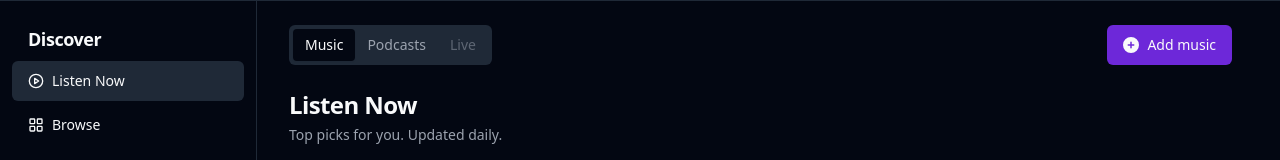
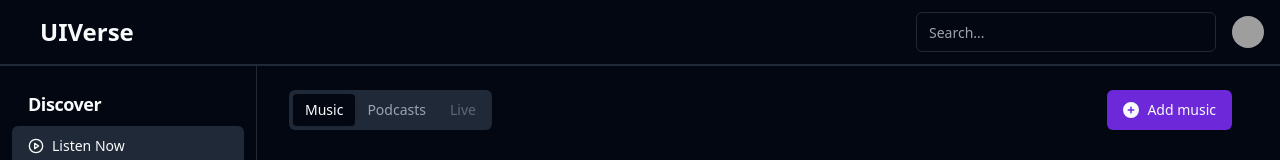
Before and after one commit to Anmol-Baranwal/Designlyfe, a Next.js app: page /dashboard in a window 1280 px wide. Shown: the top 160 px of the page. Built offline with nearby package versions, Linux system fonts and the light colour scheme; no server answers; sample sign-in values are in the browser's storage; grey boxes are pictures that could not be loaded.

Commit message:
feat: make a top bar in the dashboard

```diff
--- a/src/components/ui/dashboard/main/dashboard-main-page.tsx
+++ b/src/components/ui/dashboard/main/dashboard-main-page.tsx
@@ -13,6 +13,8 @@ import { PodcastEmptyPlaceholder } from './podcast-empty-placeholder'
 import { Sidebar } from './sidebar'
 import { listenNowAlbums, madeForYouAlbums } from '../../../../../data/albums'
 import { playlists } from '../../../../../data/playlists'
+import { UserNav } from './user-nav'
+import { Search } from './search'
 
 export const metadata: Metadata = {
   title: 'Music App',
@@ -37,6 +39,17 @@ export default function DashboardInterface() {
           alt="Music"
           className="hidden dark:block"
         />
+      </div>
+      <div className="hidden flex-col md:flex">
+        <div className="border-b">
+          <div className="flex h-16 items-center px-4">
+            <div className="pl-6 font-semibold text-2xl">UIVerse</div>
+            <div className="ml-auto flex items-center space-x-4">
+              <Search />
+              <UserNav />
+            </div>
+          </div>
+        </div>
       </div>
       <div className="hidden md:block">
         {/* <Menu /> */}
```
